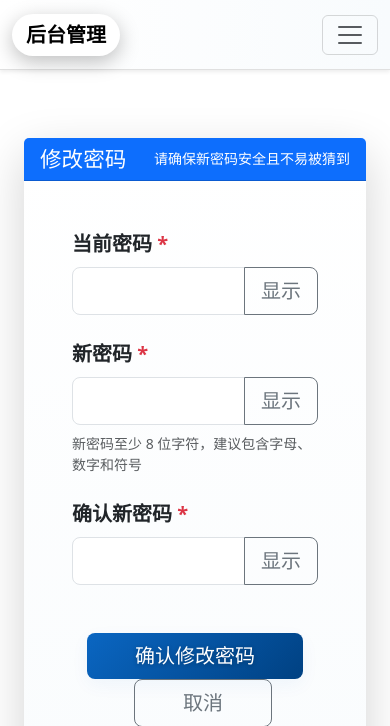
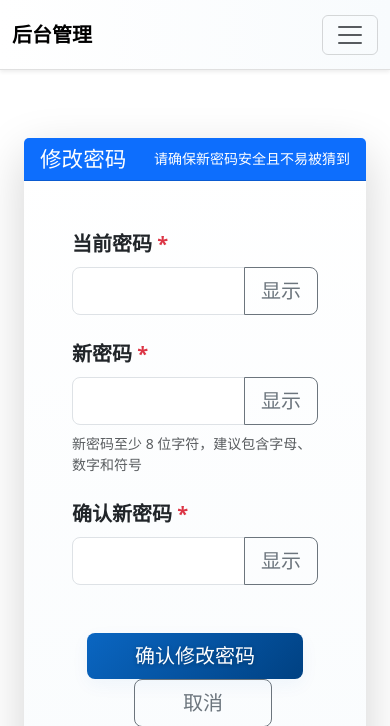
Before and after one commit to edouardlicn123/Hotel-furniture-company-site-v2, a Flask app: page /admin/change_password/ in a window 390 px wide. Shown: the top 726 px of the page. Run offline with Flask 3, Linux system fonts and the light colour scheme; the visitor is signed in with stand-in values (Sample User, id 1); parts of the project's set-up code (start-up, migrations or seed data) failed here and were passed over; some libraries are stand-ins or nearby versions.

Commit message:
logo fix

```diff
--- a/app/static/css/base.css
+++ b/app/static/css/base.css
@@ -1,4 +1,4 @@
-/* base.css - 基础结构与通用组件（完整最新版：产品卡片图片背景恢复白色 + Logo 终极不透明强化版） */
+/* base.css - 基础结构与通用组件（完整最新版：Logo 终极不透明 + 鲜艳强化版，无白底、无悬停放大） */
 
 /* === 全局基础 === */
 body {
@@ -96,7 +96,7 @@ body {
     }
 }
 
-/* === 导航栏完整优化 + Logo 终极强化版（超级突出、不透、不淡） === */
+/* === 导航栏完整优化 + Logo 终极不透明/鲜艳强化（无白底、无悬停放大） === */
 .navbar {
     background-color: var(--navbar-bg) !important;
     border-bottom: 1px solid var(--border);
@@ -118,18 +118,14 @@ body {
     box-shadow: var(--shadow-md);
 }
 
-/* Logo 区域：终极强化 - 纯白实底 + 大阴影 + 圆润胶囊 + 高层级 */
+/* Logo 区域：只加必要定位和层级，确保不被透明影响 */
 .navbar-brand {
     position: relative !important;
-    background: #ffffff !important;          /* 纯白色实底，彻底挡住一切透明 */
-    padding: 12px 24px !important;           /* 更大内边距，Logo 区域更醒目 */
-    border-radius: 50px !important;          /* 超级圆润胶囊形，高端大气 */
-    box-shadow: 0 6px 20px rgba(0, 0, 0, 0.25) !important; /* 强烈立体阴影 */
-    backdrop-filter: none !important;
-    z-index: 20 !important;                  /* 最高层级，覆盖所有 */
+    z-index: 10 !important;                  /* 高层级，防止被覆盖 */
+    backdrop-filter: none !important;        /* 防止继承毛玻璃 */
 }
 
-/* Logo 图片：强制鲜艳、精神、不淡 */
+/* Logo 图片：强制不透明 + 鲜艳强化（核心修复） */
 #navbar-logo {
     height: 80px;
     width: auto;
@@ -137,7 +133,7 @@ body {
     object-fit: contain;
     transition: all 0.3s ease;
 
-    /* 终极滤镜强化：让 Logo 立刻看起来更鲜艳、更立体 */
+    /* 关键：强制图片鲜艳、不淡、不透 */
     filter: brightness(1.08) contrast(1.18) saturate(1.25) !important;
     opacity: 1 !important;
 }
@@ -146,18 +142,8 @@ body {
 .navbar-brand span {
     font-size: 1.8rem;
     font-weight: 700;
-    color: #000000 !important;               /* 强制黑色，更醒目 */
+    color: var(--text-inverse) !important;
     letter-spacing: -0.5px;
-}
-
-/* 悬停效果：整体上浮 + Logo 放大 + 阴影增强 */
-.navbar-brand:hover {
-    transform: translateY(-4px) !important;
-    box-shadow: 0 12px 30px rgba(0, 0, 0, 0.3) !important;
-}
-
-.navbar-brand:hover #navbar-logo {
-    transform: scale(1.1) !important;
 }
 
 /* 响应式调整 */
@@ -168,9 +154,6 @@ body {
     .navbar.scrolled {
         height: 70px;
     }
-    .navbar-brand {
-        padding: 10px 20px !important;
-    }
 }
 
 @media (max-width: 992px) {
@@ -179,9 +162,6 @@ body {
     }
     .navbar.scrolled {
         height: 65px;
-    }
-    .navbar-brand {
-        padding: 8px 16px !important;
     }
 }
 
@@ -192,12 +172,11 @@ body {
     .navbar.scrolled {
         height: 60px;
     }
-    .navbar-brand {
-        padding: 6px 14px !important;
-    }
+
     #navbar-logo {
         height: 60px;
     }
+
     .navbar-brand span {
         font-size: 1.5rem;
     }
```
